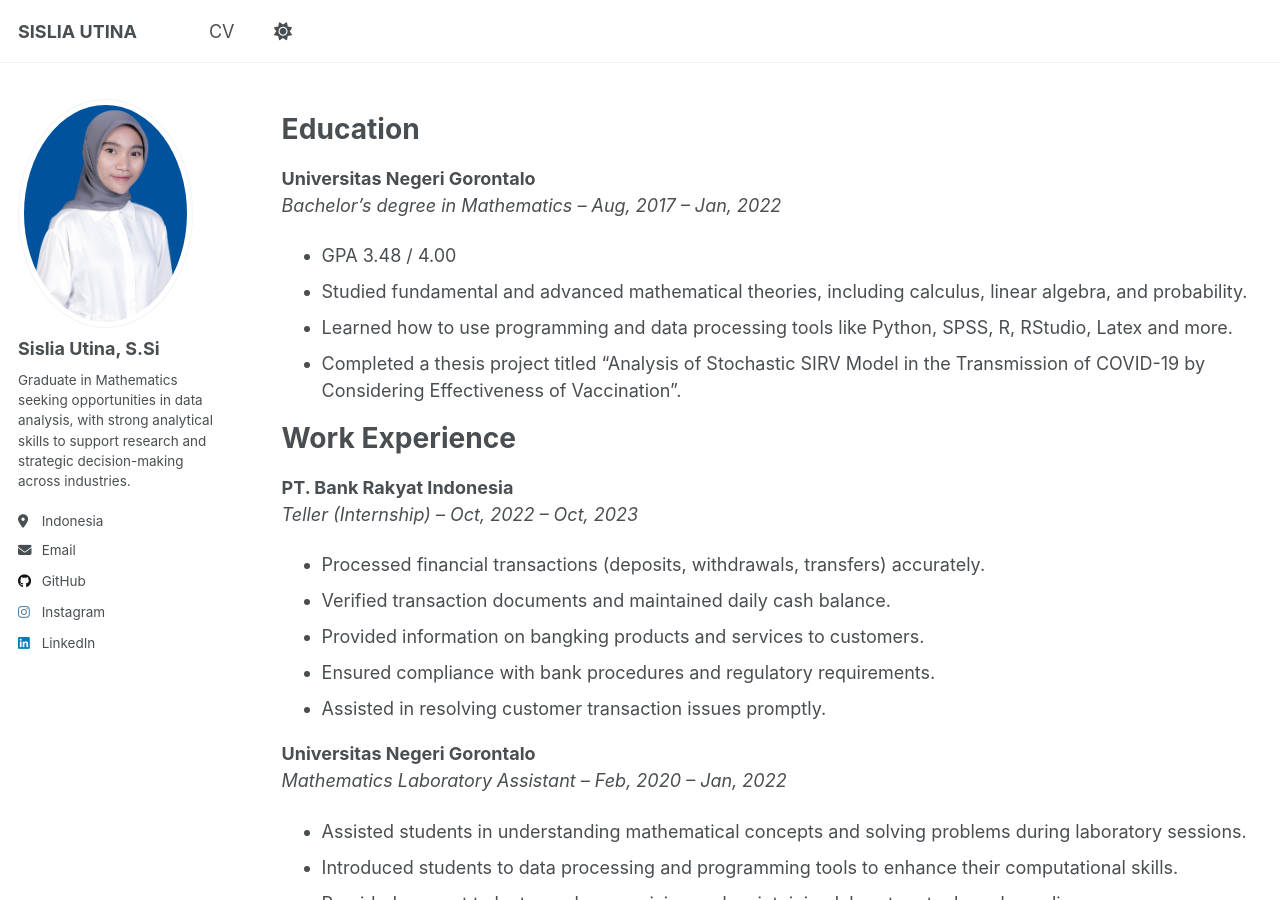
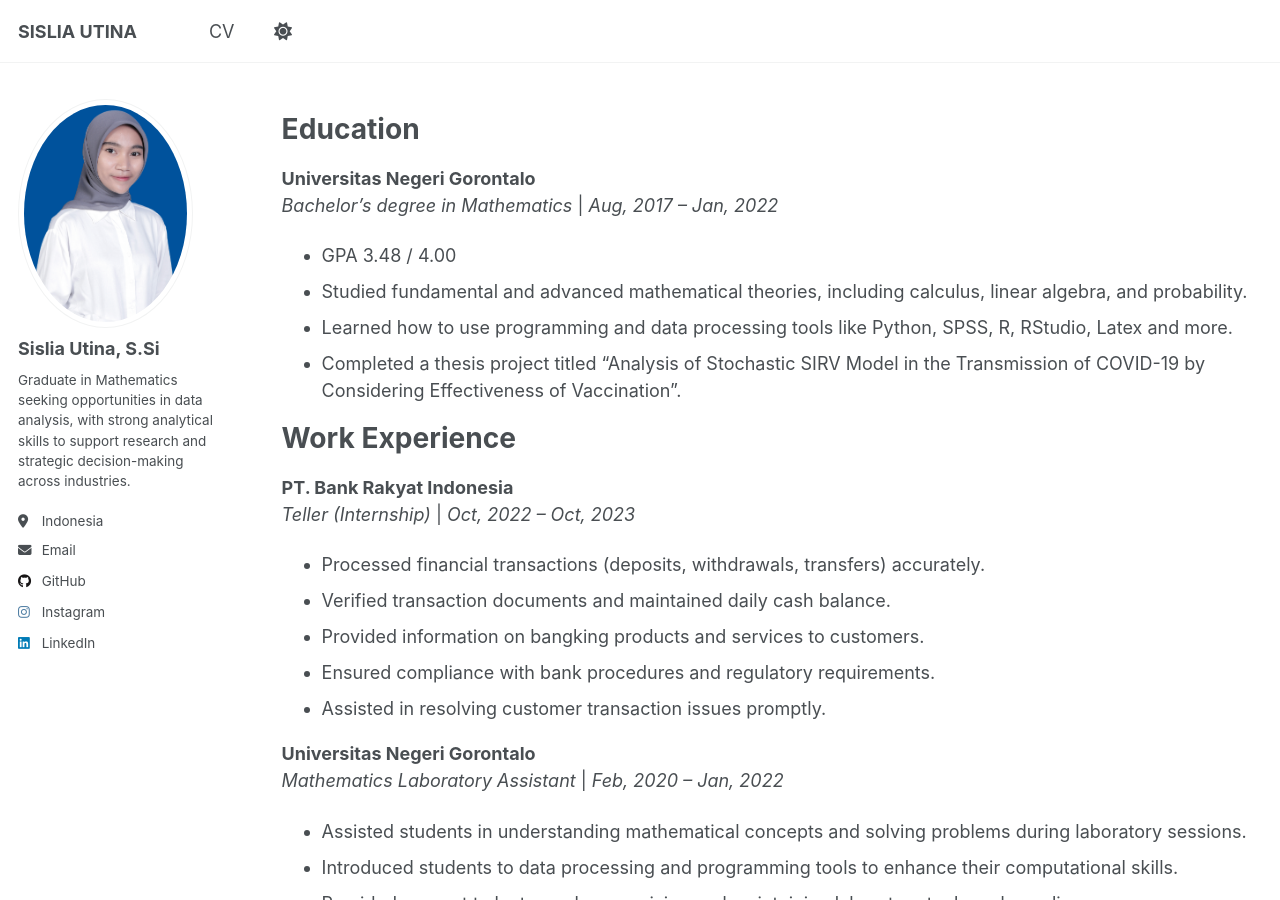
Before and after one commit to sisliautina/sisliautina.github.io, a Jekyll site: the page built from _pages/cv.md, in a window 1280 px wide and 900 px high. Built offline with Jekyll 4.4.1, drawn with Linux system fonts in a browser that asks for light colours; a script that is not in the unit is left out; some of the changed text lies outside the part shown.

Commit message:
Update cv.md

```diff
--- a/_pages/cv.md
+++ b/_pages/cv.md
@@ -11,7 +11,7 @@ redirect_from:
 Education
 ======
 **Universitas Negeri Gorontalo**
-_Bachelor’s degree in Mathematics -- Aug, 2017 – Jan, 2022_
+_Bachelor’s degree in Mathematics_ | _Aug, 2017 – Jan, 2022_
   * GPA 3.48 / 4.00
   * Studied fundamental and advanced mathematical theories, including calculus, linear algebra, and probability.
   * Learned how to use programming and data processing tools like Python, SPSS, R, RStudio, Latex and more.
@@ -21,7 +21,7 @@ _Bachelor’s degree in Mathematics -- Aug, 2017 – Jan, 2022_
 Work Experience
 ======
 **PT. Bank Rakyat Indonesia**
-_Teller (Internship) -- Oct, 2022 – Oct, 2023_
+_Teller (Internship)_ | _Oct, 2022 – Oct, 2023_
   * Processed financial transactions (deposits, withdrawals, transfers) accurately.
   * Verified transaction documents and maintained daily cash balance.
   * Provided information on bangking products and services to customers.
@@ -29,7 +29,7 @@ _Teller (Internship) -- Oct, 2022 – Oct, 2023_
   * Assisted in resolving customer transaction issues promptly.
 
 **Universitas Negeri Gorontalo**
-_Mathematics Laboratory Assistant -- Feb, 2020 – Jan, 2022_
+_Mathematics Laboratory Assistant_ | _Feb, 2020 – Jan, 2022_
   * Assisted students in understanding mathematical concepts and solving problems during laboratory sessions.
   * Introduced students to data processing and programming tools to enhance their computational skills.
   * Provided support to lecturers by organizing and maintaining laboratory tools and supplies.
@@ -76,7 +76,7 @@ _BRI Corporate University, Makassar Dec, 2022_
 * Participant in Frontliner Education Program.
 
 **ASEAN Data Science Explorers 2022 Enablement Session**
-_ASEAN Foundation - Online May, 2022_
+_ASEAN Foundation, Online May, 2022_
 * Participant in Data Analysis Training using SAP Analytic Cloud (SAC).
 
 
```
